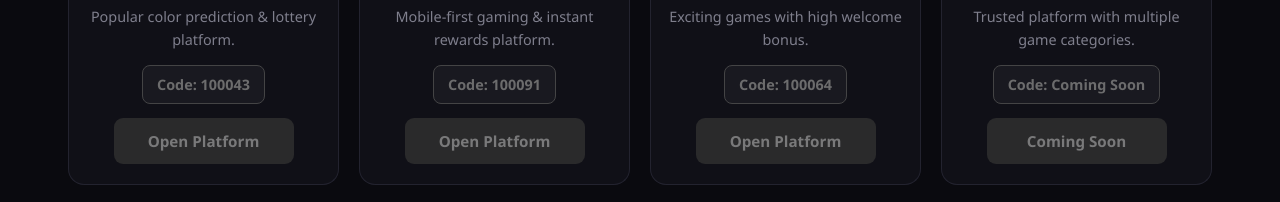
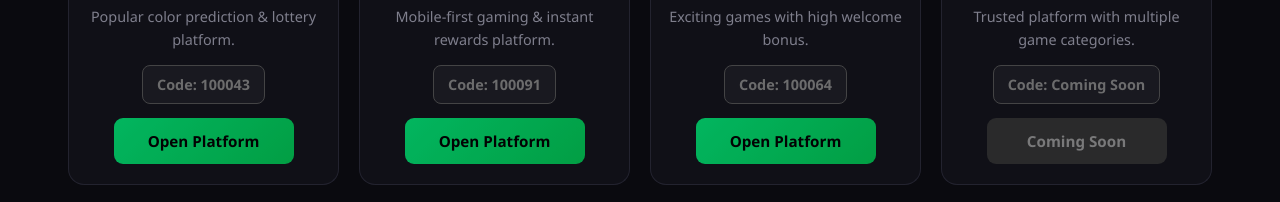
Before and after one commit to officialteacher43/92team-website-, a plain HTML site: page index.html in a window 1280 px wide. Shown: the part 1371-1573 px from the top of the page. Drawn offline with Linux system fonts and the light colour scheme.

Commit message:
Update index.html

```diff
--- a/index.html
+++ b/index.html
@@ -625,7 +625,7 @@
           <div class="plat-bonus">100% up to 5,000</div>
           <p class="plat-desc">Popular color prediction &amp; lottery platform.</p>
           <div class="code-box empty">Code: 100043</div>
-          <a href="92dadu.html" class="btn-soon">Open Platform</a>
+          <a href="92dadu.html" class="btn-reg">Open Platform</a>
         </div>
 
         <!-- 92GO -->
@@ -635,7 +635,7 @@
           <div class="plat-bonus">Sign up bonus 500</div>
           <p class="plat-desc">Mobile-first gaming &amp; instant rewards platform.</p>
           <div class="code-box empty">Code: 100091</div>
-          <a href="92go.html" class="btn-soon">Open Platform</a>
+          <a href="92go.html" class="btn-reg">Open Platform</a>
         </div>
 
         <!-- 92COCO -->
@@ -645,7 +645,7 @@
           <div class="plat-bonus">100% up to 6,000</div>
           <p class="plat-desc">Exciting games with high welcome bonus.</p>
           <div class="code-box empty">Code: 100064</div>
-          <a href="92coco.html" class="btn-soon">Open Platform</a>
+          <a href="92coco.html" class="btn-reg">Open Platform</a>
         </div>
 
         <!-- 92GLORY -->
```
